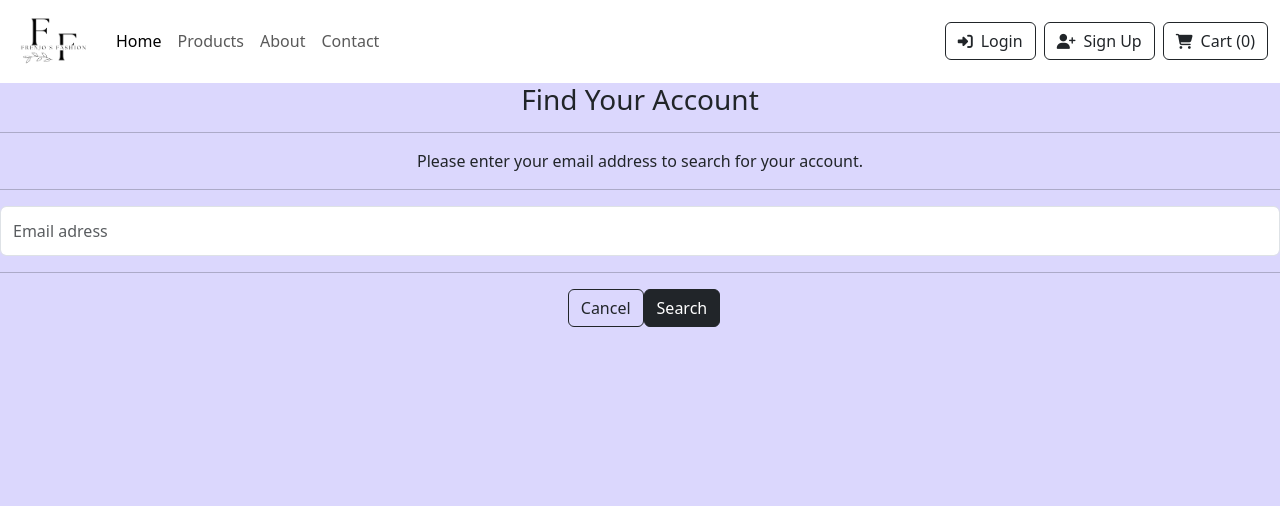
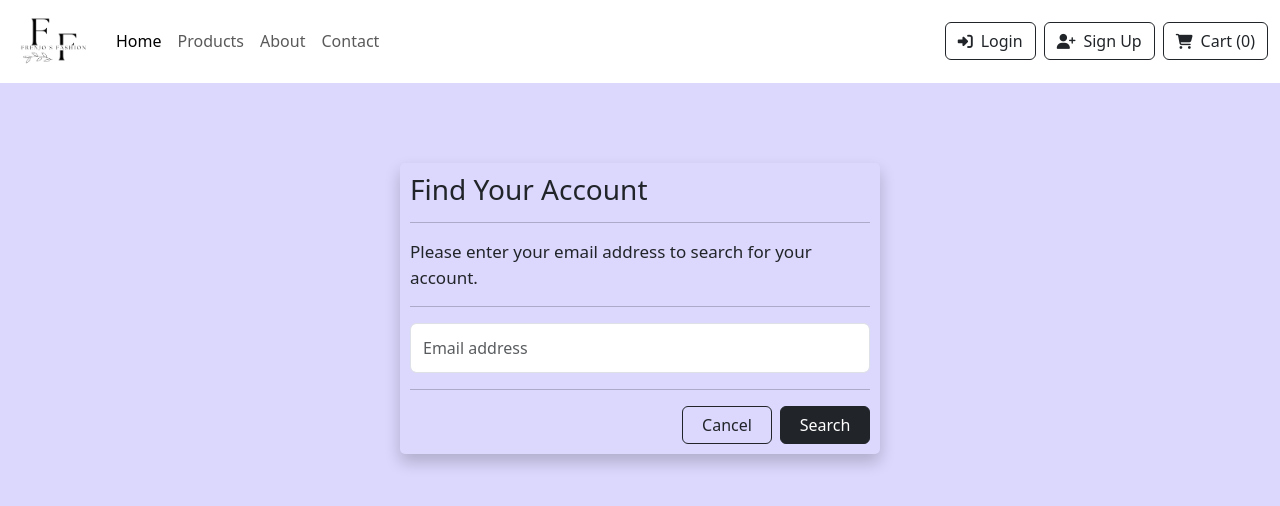
Before and after one commit to Brendafrenjo/e-commerce-app, a React (Create React App) app: page /find-your-account in a window 1280 px wide. Shown: the top 506 px of the page. Built offline with nearby package versions, Linux system fonts and the light colour scheme.

Commit message:
Created FindYourAccount.css

```diff
--- /dev/null
+++ b/src/FindYourAccount.css
@@ -0,0 +1,33 @@
+.FindYourAccount h3 {
+  font-weight: 500;
+}
+
+.FindYourAccount p {
+  font-size: 17px;
+}
+
+.FindYourAccount {
+  display: block;
+  margin: 0 auto;
+  margin-top: 80px;
+  padding: 10px;
+  border: 1px solid none;
+  box-shadow: 0 8px 16px rgba(0, 0, 0, 0.2);
+  border-radius: 5px;
+}
+
+.buttons {
+  display: flex;
+  justify-content: end;
+}
+
+.cancel-button,
+.search-button {
+  width: 90px;
+}
+
+@media (min-width: 500px) {
+  .FindYourAccount {
+    max-width: 480px;
+  }
+}
--- a/src/FindYourAccount.js
+++ b/src/FindYourAccount.js
@@ -1,24 +1,29 @@
 import React from "react";
+import "./FindYourAccount.css";
 
 export default function FindYourAccount() {
   return (
     <div className="FindYourAccount">
-      <h3>Find Your Account</h3>
+      <h3 className="text-start">Find Your Account</h3>
       <hr />
-      <p>Please enter your email address to search for your account.</p>
+      <p className="text-start">
+        Please enter your email address to search for your account.
+      </p>
       <hr />
       <form>
         <input
           type="email"
           id="email"
           name="email"
-          placeholder="Email adress"
+          placeholder="Email address"
           className="form-control log-in-form"
         />
       </form>
       <hr />
-      <button className="btn btn-outline-dark ms-2">Cancel</button>
-      <button className="btn btn-dark">Search</button>
+      <div className="buttons">
+        <button className="btn btn-outline-dark me-2 cancel-button">Cancel</button>
+        <button className="btn btn-dark search-button">Search</button>
+      </div>
     </div>
   );
 }
```
